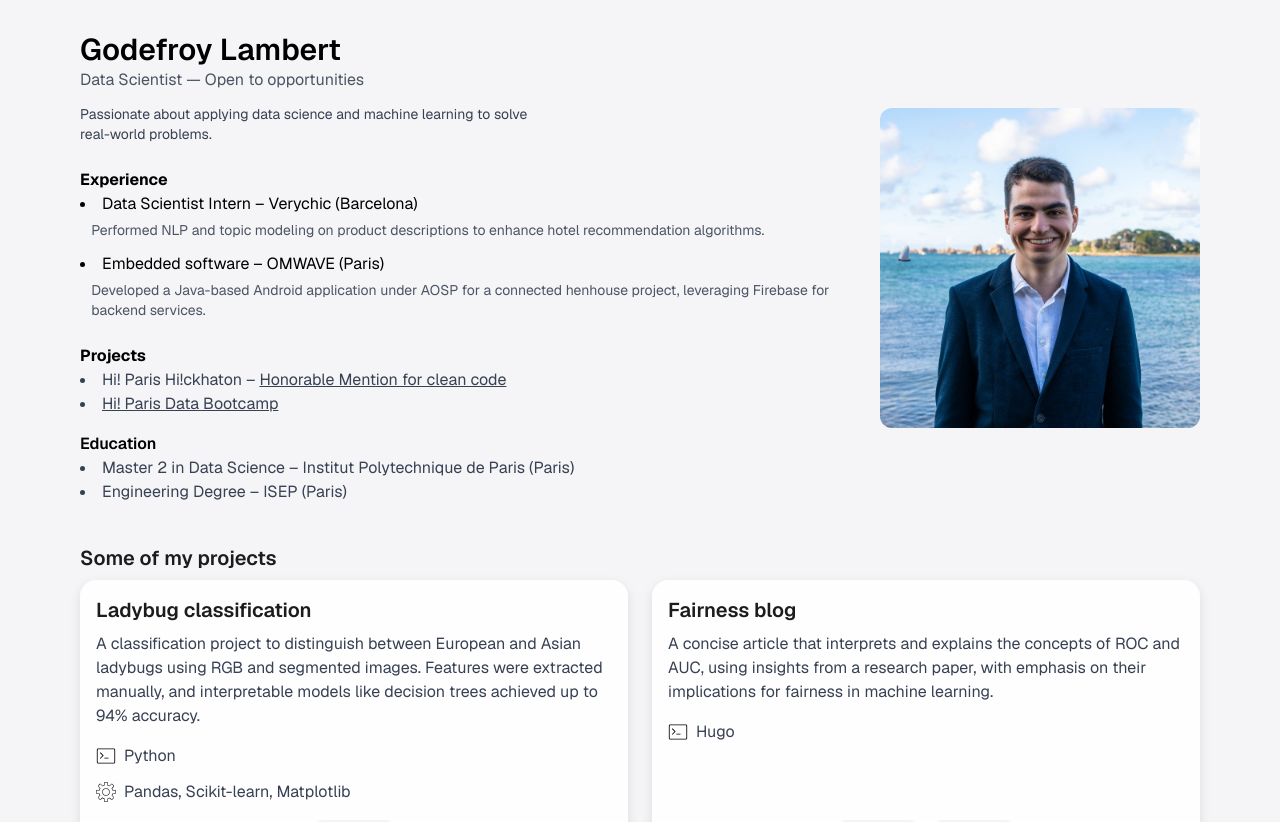
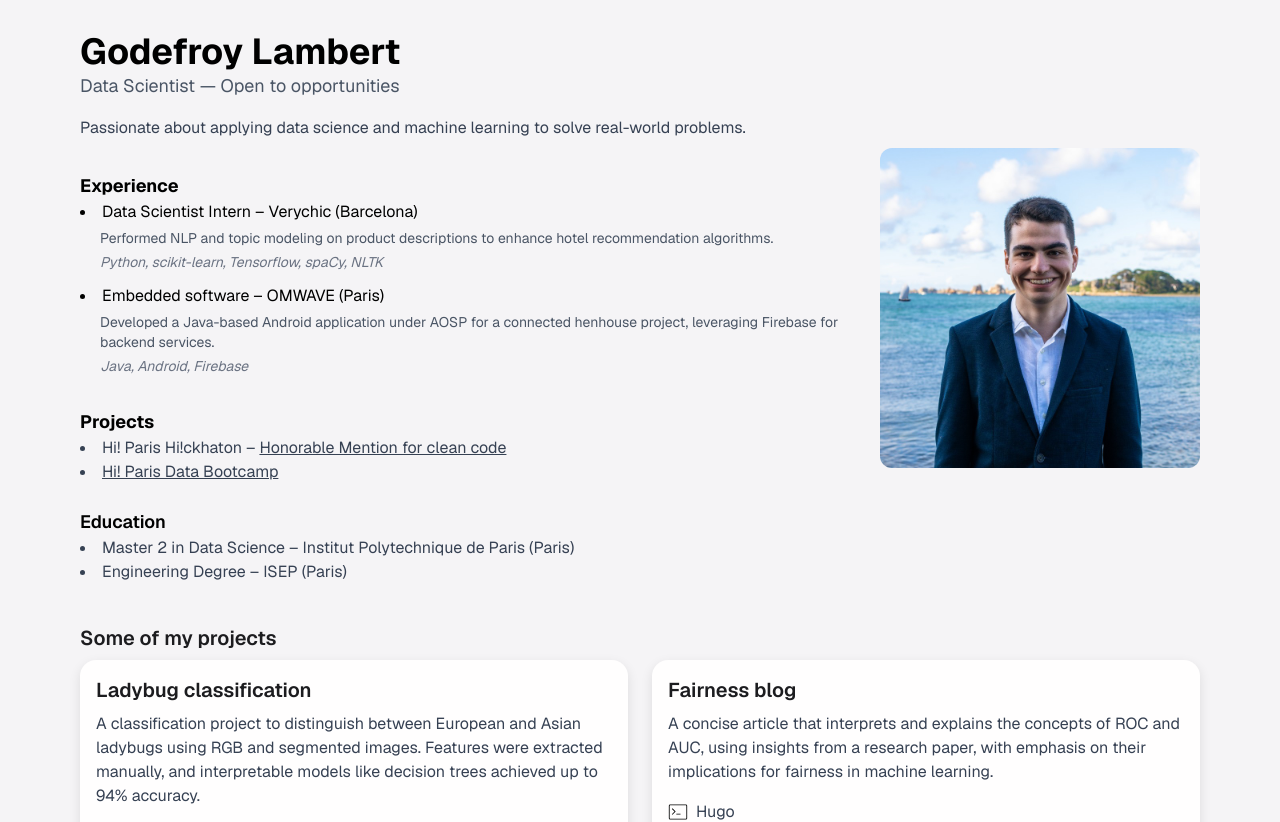
Before and after one commit to godefroylmb/Portfolio, a Next.js app: page / in a window 1280 px wide. Shown: the top 822 px of the page. Built offline with nearby package versions, Linux system fonts and the light colour scheme.

Commit message:
Improved profile

```diff
--- a/src/app/page.tsx
+++ b/src/app/page.tsx
@@ -1,7 +1,6 @@
 import Card from "@/pages/components/card";
 import Footer from "@/pages/components/footer";
 import Profile from "@/pages/components/profile";
-import Image from "next/image";
 
 export default function Home() {
   return (
@@ -30,7 +29,7 @@ export default function Home() {
           />
           <Card
             name="Billboard scraper"
-            description="An automated Airflow pipeline that scrapes weekly Billboard chart data and uploads it to Kaggle. Originally built for a data engineering project, it ensures up-to-date, structured music chart datasets."
+            description="An automated Airflow pipeline that scrapes weekly Billboard chart data and uploads it to Kaggle. Originally built for a data engineering project, it ensures up-to-date, structured music chart datasets. 500 lines added each week across various datasets."
             githubUrl="https://github.com/godefroylmb/Billboard"
             websiteUrl="https://www.kaggle.com/datasets/ludmin/billboard"
             language="Python"
--- a/src/pages/components/profile.tsx
+++ b/src/pages/components/profile.tsx
@@ -3,37 +3,47 @@ import Image from "next/image";
 export default function Profile() {
   return (
     <div className="w-full">
-      <div className="flex flex-col sm:flex-row sm:items-center sm:justify-between gap-6 w-full min-h-screen sm:min-h-0 sm:gap-6 sm:flex-nowrap items-center justify-center">
-        <div className="flex flex-col justify-start gap-2 sm:text-left sm:items-start text-center items-center w-full max-w-[60%] sm:max-w-none">
+      <div className="flex flex-col sm:flex-row sm:items-center sm:justify-between gap-6 w-full sm:gap-6 sm:flex-nowrap items-center justify-center">
+        <div className="flex flex-col justify-start gap-2 sm:text-left sm:items-start text-center items-center w-full">
           <div>
-            <h1 className="text-3xl font-semibold text-black">Godefroy Lambert</h1>
-            <p className="text-gray-600 text-base">Data Scientist — Open to opportunities</p>
+            <h1 className="text-4xl font-bold text-black">Godefroy Lambert</h1>
+            <p className="text-gray-600 text-lg">Data Scientist — Open to opportunities</p>
           </div>
 
-          <p className="text-gray-700 text-sm mt-1 max-w-md mx-auto sm:mx-0">
+          <p className="text-gray-700 text-base mt-2 max-w-md sm:max-w-none">
             Passionate about applying data science and machine learning to solve real-world problems.
           </p>
 
-          <div className="mt-4">
-            <h2 className="text-md font-bold text-black">Experience</h2>
-            <ul className="text-black -700 list-disc list-inside space-y-3">
+          <div className="mt-6">
+            <h2 className="text-lg font-bold text-black">Experience</h2>
+            <ul className="text-black list-disc list-inside space-y-3">
               <li>
                 <span>Data Scientist Intern – Verychic (Barcelona)</span>
-                <p className="text-sm text-gray-600 mt-1 ml-[1.2ch]">
-                  Performed NLP and topic modeling on product descriptions to enhance hotel recommendation algorithms.
-                </p>
+                <div className="ml-5">
+                  <p className="text-sm text-gray-600 mt-1">
+                    Performed NLP and topic modeling on product descriptions to enhance hotel recommendation algorithms.
+                  </p>
+                  <p className="text-sm text-gray-500 mt-1 italic">
+                    Python, scikit-learn, Tensorflow, spaCy, NLTK
+                  </p>
+                </div>
               </li>
               <li>
                 <span>Embedded software – OMWAVE (Paris)</span>
-                <p className="text-sm text-gray-600 mt-1 ml-[1.2ch]">
-                  Developed a Java-based Android application under AOSP for a connected henhouse project, leveraging Firebase for backend services.
-                </p>
+                <div className="ml-5">
+                  <p className="text-sm text-gray-600 mt-1">
+                    Developed a Java-based Android application under AOSP for a connected henhouse project, leveraging Firebase for backend services.
+                  </p>
+                  <p className="text-sm text-gray-500 mt-1 italic">
+                    Java, Android, Firebase
+                  </p>
+                </div>
               </li>
             </ul>
           </div>
 
-          <div className="mt-4">
-            <h2 className="text-md font-bold text-black">Projects</h2>
+          <div className="mt-6">
+            <h2 className="text-lg font-bold text-black">Projects</h2>
             <ul className="text-gray-700 list-disc list-inside">
               <li>
                 Hi! Paris Hi!ckhaton –{" "}
@@ -59,8 +69,8 @@ export default function Profile() {
             </ul>
           </div>
 
-          <div className="mt-2">
-            <h2 className="text-md font-semibold text-black">Education</h2>
+          <div className="mt-4">
+            <h2 className="text-lg font-semibold text-black">Education</h2>
             <ul className="text-gray-700 list-disc list-inside">
               <li>Master 2 in Data Science – Institut Polytechnique de Paris (Paris)</li>
               <li>Engineering Degree – ISEP (Paris)</li>
```
